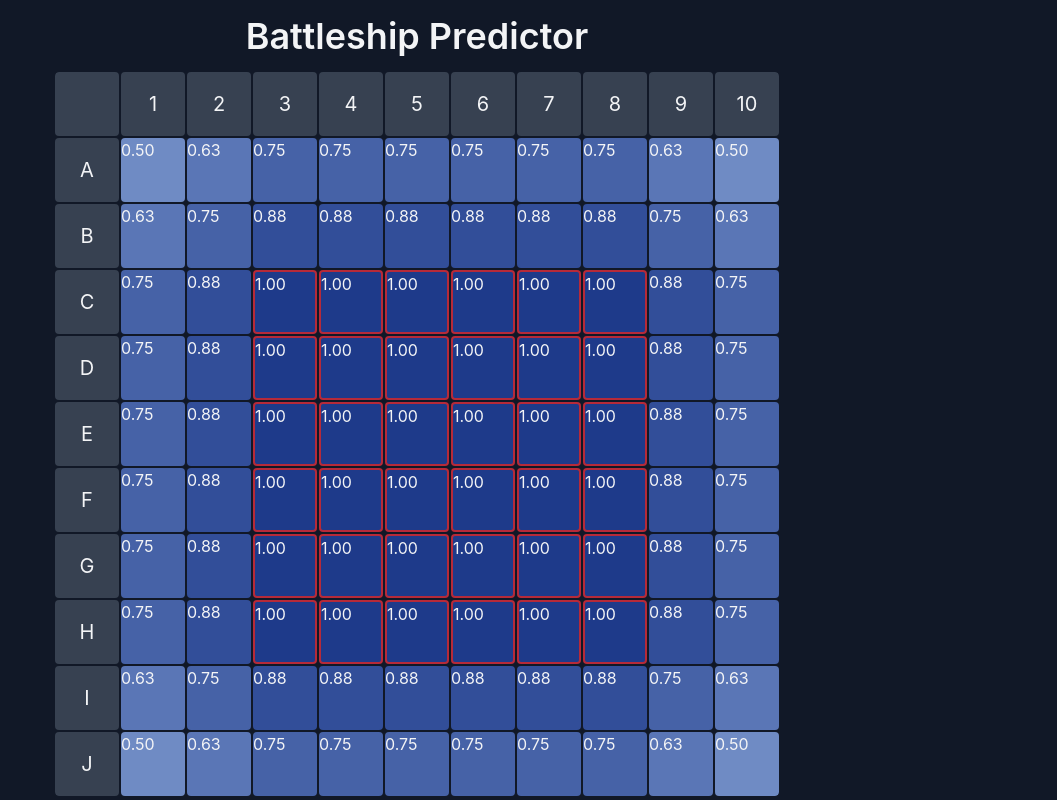
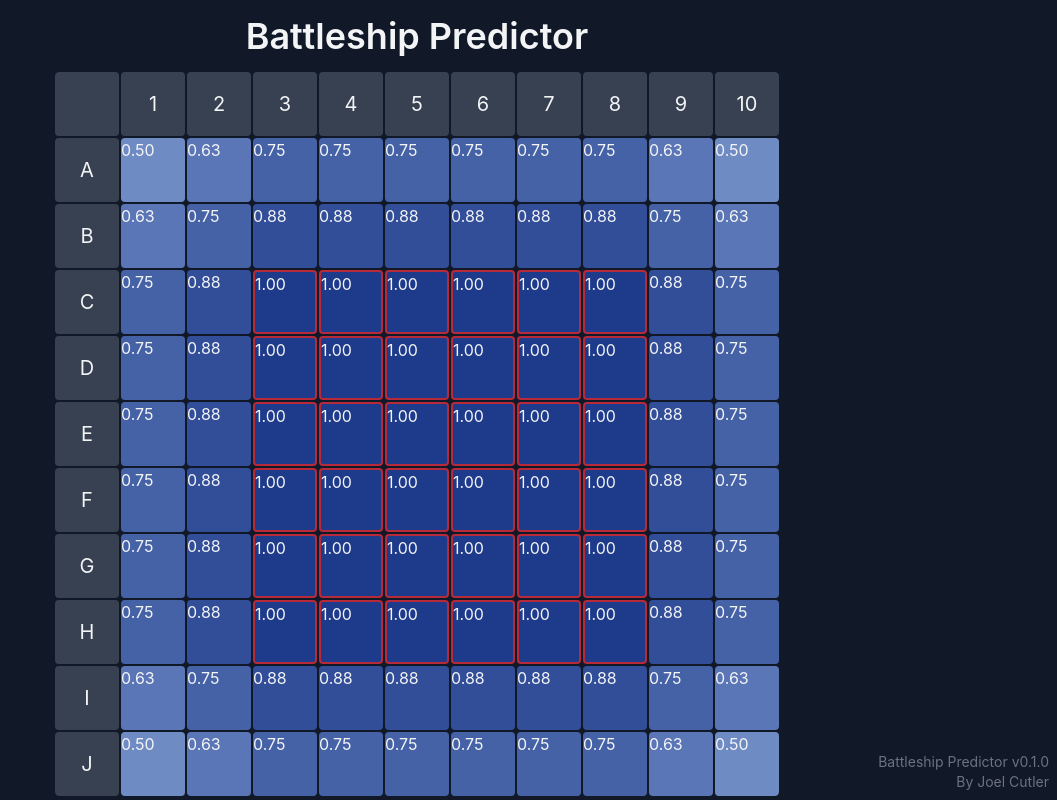
Before and after one commit to jcbyte/battleship-predictor, a React (Create React App) app: page / in a window 1280 px wide. Shown: the top 800 px of the page, without its empty margins (223-1280 px from the left). Built offline with nearby package versions, Linux system fonts and the light colour scheme.

Commit message:
added signature to app

```diff
--- a/src/App.tsx
+++ b/src/App.tsx
@@ -1,11 +1,11 @@
 import { useEffect, useRef, useState } from "react";
 import Board from "./components/Board";
 import ShipList from "./components/ShipList";
+import Signature from "./components/Signature";
 import { calculateProbabilities } from "./scripts/calculator";
 import { BOARD_SIZE, STARTING_SHIPS2 } from "./static";
 import { CellData, Ship } from "./types";
 
-// TODO signature
 // TODO grid item controls
 
 // Function to return a fresh blank board
@@ -86,6 +86,8 @@ export default function App() {
 
 				<input type="button" value="Reset" onClick={reset} />
 			</div>
+
+			<Signature />
 		</>
 	);
 }
--- /dev/null
+++ b/src/components/Signature.tsx
@@ -0,0 +1,10 @@
+import { VERSION } from "../static";
+
+export default function Signature() {
+	return (
+		<div className="text-gray-500 fixed right-2 bottom-2 text-right text-sm">
+			<p>Battleship Predictor {VERSION}</p>
+			<p>By Joel Cutler</p>
+		</div>
+	);
+}
--- a/src/static.ts
+++ b/src/static.ts
@@ -1,3 +1,5 @@
+export const VERSION = "v0.1.0";
+
 export const BOARD_SIZE = 10;
 
 export const STARTING_SHIPS2: number[] = [5, 4, 3, 3, 2];
```
